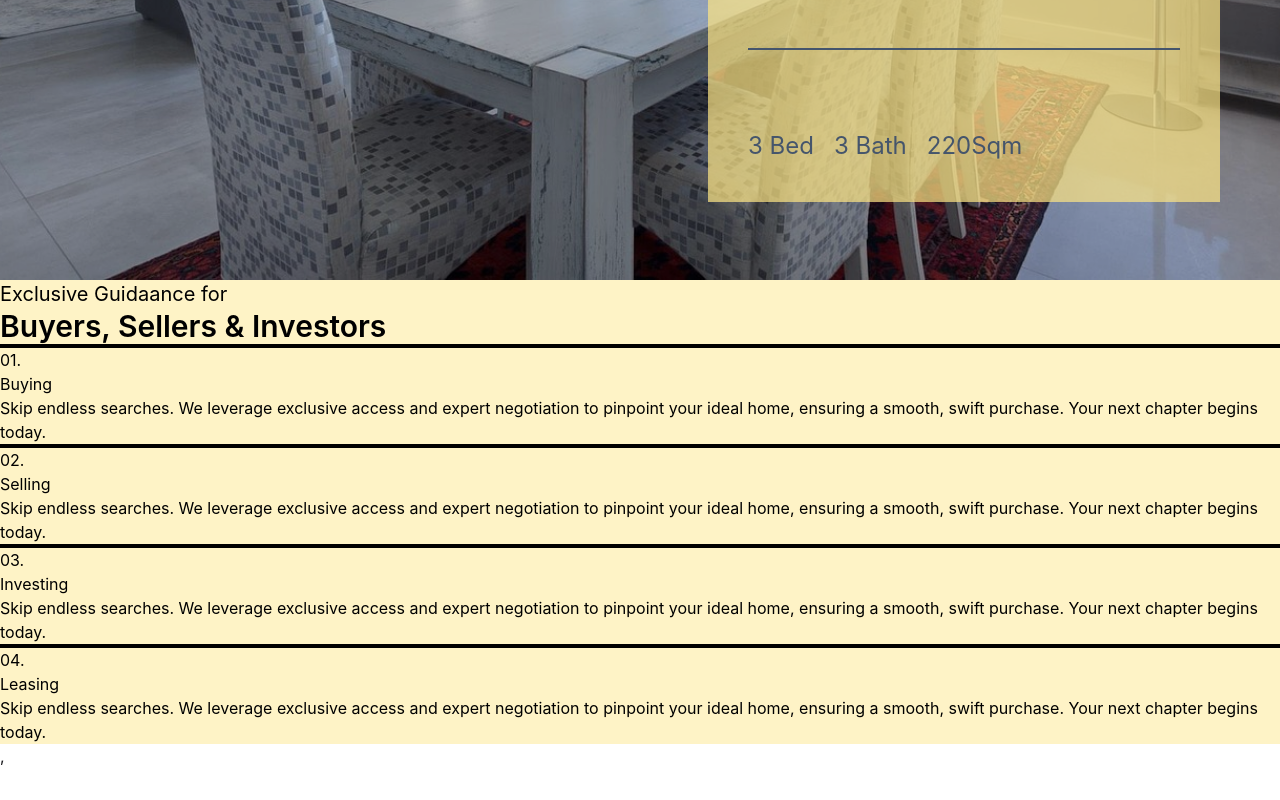
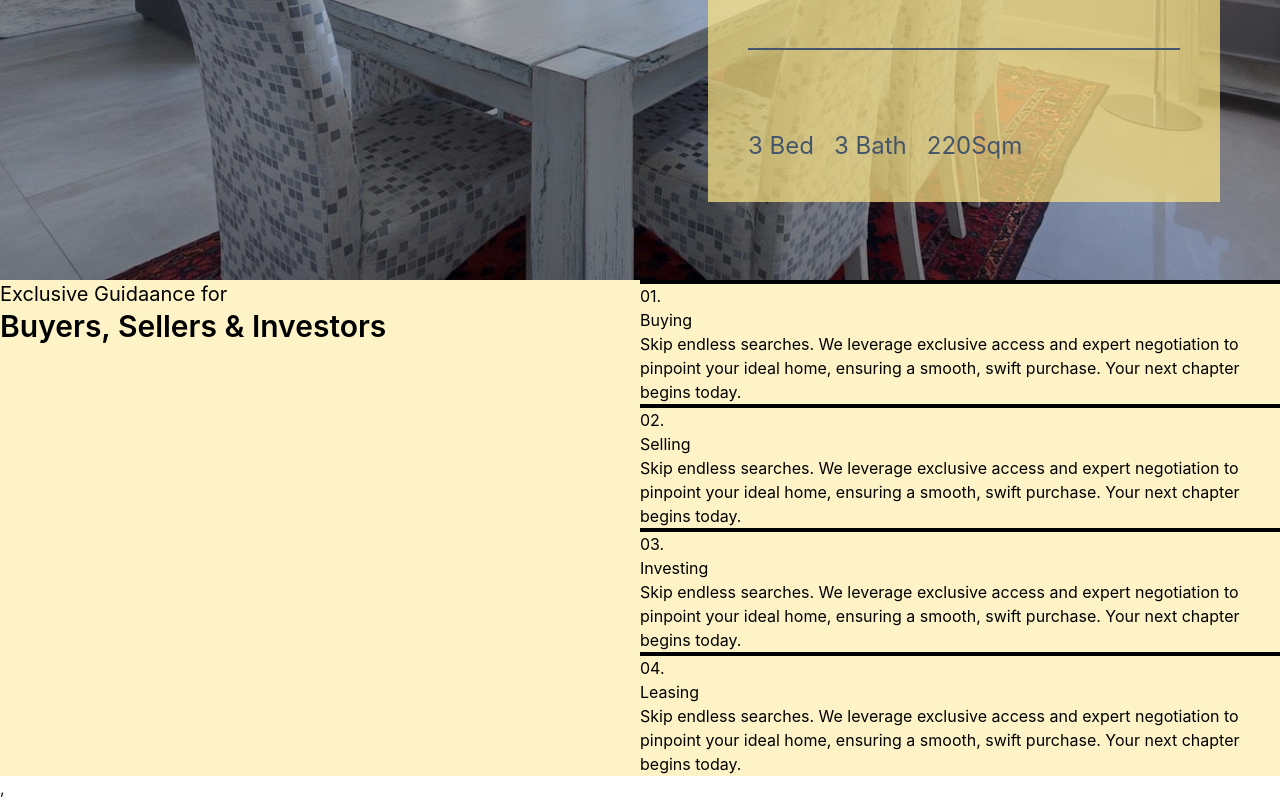
Before and after one commit to acquah-forever/my-realEstate, a React (Vite) app: page / in a window 1280 px wide. Shown: the part 3816-4616 px from the top of the page. Before the commit the page ends 4584 px from the top, so only its background shows below. Built offline with nearby package versions, Linux system fonts and the light colour scheme.

Commit message:
added grid

```diff
--- a/src/components/Details.jsx
+++ b/src/components/Details.jsx
@@ -2,11 +2,13 @@ import React from 'react'
 
 const Details = () => {
     return (
-        <div>
+        <div className='grid grid-cols-2'>
             <div>
                 <h1 className='text-xl'>Exclusive Guidaance for</h1>
                 <h1 className='text-3xl font-semibold'>Buyers, Sellers & Investors</h1>
             </div>
+
+            <div>
                 <div>
                     <div className='border-2'></div>
                     <div>
@@ -54,6 +56,7 @@ const Details = () => {
                     begins today.
                 </h1>
             </div>
+        </div>
     )
 }
 
```
Lines whose indentation alone changed are shown as unchanged.
